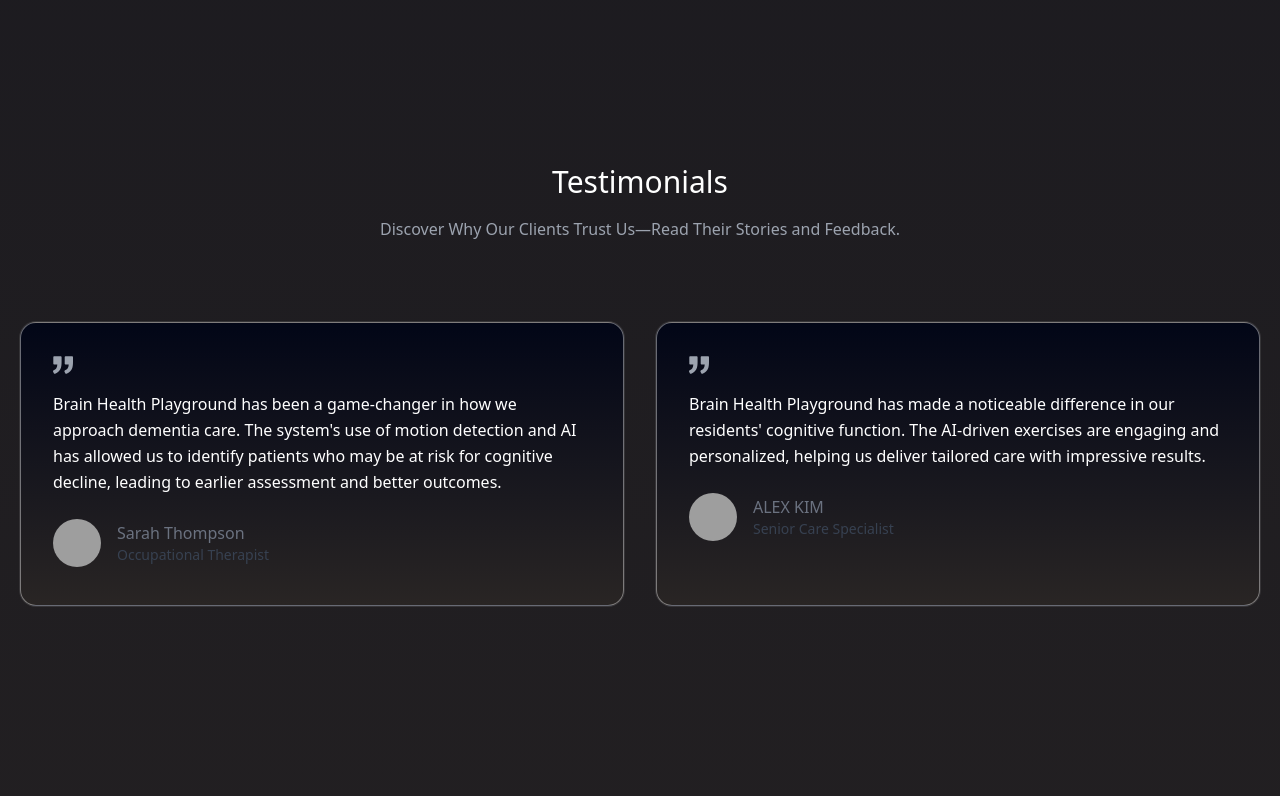
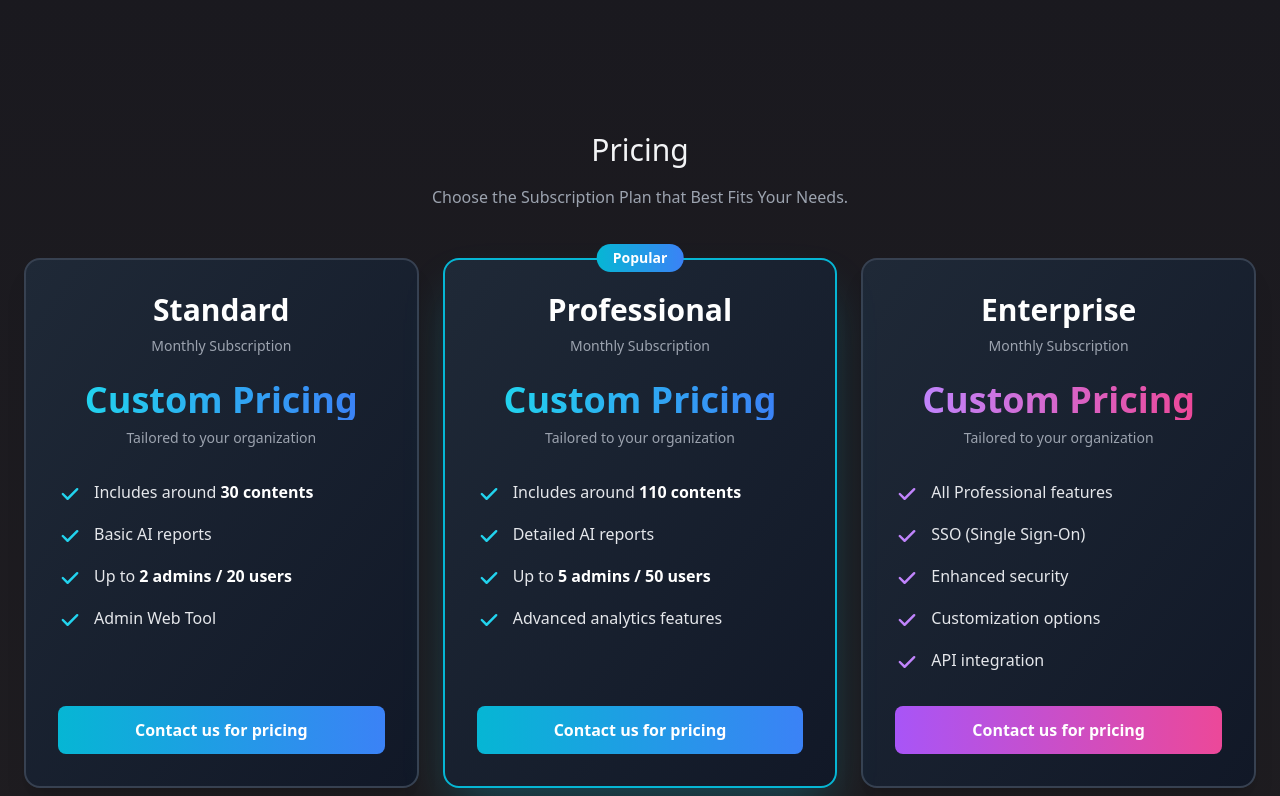
Before and after one commit to showboyz/youngand-web, a Next.js app: page / in a window 1280 px wide. Shown: the part 4540-5336 px from the top of the page. Built offline with nearby package versions, Linux system fonts and the light colour scheme; grey boxes are pictures that could not be loaded.

Commit message:
feat(pricing): 가격 숫자를 가격 문의 CTA로 전환
가격을 비공개(문의형)로 전환하고 각 플랜 카드에 Contact 폼으로
스크롤되는 CTA 버튼을 추가. 기존 scrollToContact 패턴 재사용.

```diff
--- a/src/app/components/price.jsx
+++ b/src/app/components/price.jsx
@@ -1,7 +1,7 @@
 import Link from "next/link";
 import { useI18n } from "@/context/I18nProvider";
 
-export default function Pricing() {
+export default function Pricing({ scrollToContact }) {
     const { t } = useI18n();
     return (
         <section>
@@ -17,9 +17,9 @@ export default function Pricing() {
                         <p className="mb-6 text-sm font-light text-gray-400">
                             Monthly Subscription
                         </p>
-                        <div className="mb-8 flex items-baseline justify-center">
-                            <span className="mr-2 text-6xl font-extrabold bg-gradient-to-r from-cyan-400 to-blue-500 bg-clip-text text-transparent">$100</span>
-                            <span className="text-gray-400 text-lg">/month</span>
+                        <div className="mb-8 flex flex-col items-center justify-center">
+                            <span className="text-4xl font-extrabold bg-gradient-to-r from-cyan-400 to-blue-500 bg-clip-text text-transparent">Custom Pricing</span>
+                            <span className="mt-2 text-sm text-gray-400">Tailored to your organization</span>
                         </div>
                         <ul role="list" className="mb-8 flex-grow space-y-4 text-left">
                             <li className="flex items-start space-x-3">
@@ -47,6 +47,11 @@ export default function Pricing() {
                                 <span className="text-gray-200">Admin Web Tool</span>
                             </li>
                         </ul>
+                        <button
+                            onClick={scrollToContact}
+                            className="mt-auto inline-flex w-full items-center justify-center rounded-lg bg-gradient-to-r from-cyan-500 to-blue-500 px-5 py-3 font-semibold text-white transition-all duration-300 hover:from-cyan-400 hover:to-blue-400 hover:shadow-lg hover:shadow-cyan-500/30 focus:outline-none">
+                            Contact us for pricing
+                        </button>
                     </div>
 
                     {/* Professional Plan */}
@@ -58,9 +63,9 @@ export default function Pricing() {
                         <p className="mb-6 text-sm font-light text-gray-400">
                             Monthly Subscription
                         </p>
-                        <div className="mb-8 flex items-baseline justify-center">
-                            <span className="mr-2 text-6xl font-extrabold bg-gradient-to-r from-cyan-400 to-blue-500 bg-clip-text text-transparent">$300</span>
-                            <span className="text-gray-400 text-lg">/month</span>
+                        <div className="mb-8 flex flex-col items-center justify-center">
+                            <span className="text-4xl font-extrabold bg-gradient-to-r from-cyan-400 to-blue-500 bg-clip-text text-transparent">Custom Pricing</span>
+                            <span className="mt-2 text-sm text-gray-400">Tailored to your organization</span>
                         </div>
                         <ul role="list" className="mb-8 flex-grow space-y-4 text-left">
                             <li className="flex items-start space-x-3">
@@ -88,6 +93,11 @@ export default function Pricing() {
                                 <span className="text-gray-200">Advanced analytics features</span>
                             </li>
                         </ul>
+                        <button
+                            onClick={scrollToContact}
+                            className="mt-auto inline-flex w-full items-center justify-center rounded-lg bg-gradient-to-r from-cyan-500 to-blue-500 px-5 py-3 font-semibold text-white transition-all duration-300 hover:from-cyan-400 hover:to-blue-400 hover:shadow-lg hover:shadow-cyan-500/30 focus:outline-none">
+                            Contact us for pricing
+                        </button>
                     </div>
 
                     {/* Enterprise Plan */}
@@ -96,8 +106,9 @@ export default function Pricing() {
                         <p className="mb-6 text-sm font-light text-gray-400">
                             Monthly Subscription
                         </p>
-                        <div className="mb-8 flex items-baseline justify-center">
-                            <span className="text-5xl font-extrabold bg-gradient-to-r from-purple-400 to-pink-500 bg-clip-text text-transparent">Custom</span>
+                        <div className="mb-8 flex flex-col items-center justify-center">
+                            <span className="text-4xl font-extrabold bg-gradient-to-r from-purple-400 to-pink-500 bg-clip-text text-transparent">Custom Pricing</span>
+                            <span className="mt-2 text-sm text-gray-400">Tailored to your organization</span>
                         </div>
                         <ul role="list" className="mb-8 flex-grow space-y-4 text-left">
                             <li className="flex items-start space-x-3">
@@ -131,6 +142,11 @@ export default function Pricing() {
                                 <span className="text-gray-200">API integration</span>
                             </li>
                         </ul>
+                        <button
+                            onClick={scrollToContact}
+                            className="mt-auto inline-flex w-full items-center justify-center rounded-lg bg-gradient-to-r from-purple-500 to-pink-500 px-5 py-3 font-semibold text-white transition-all duration-300 hover:from-purple-400 hover:to-pink-400 hover:shadow-lg hover:shadow-purple-500/30 focus:outline-none">
+                            Contact us for pricing
+                        </button>
                     </div>
                 </div>
             </div>
--- a/src/app/page.jsx
+++ b/src/app/page.jsx
@@ -59,7 +59,7 @@ export default function Home() {
     <Features/>
     <Events/>
     {/* <Imageslider/> */}
-    {/* <Pricing/> */}
+    <Pricing scrollToContact={scrollToContact} />
     <Testimonials/>
     <Faq/>
     {/* FOOTER */}
```
